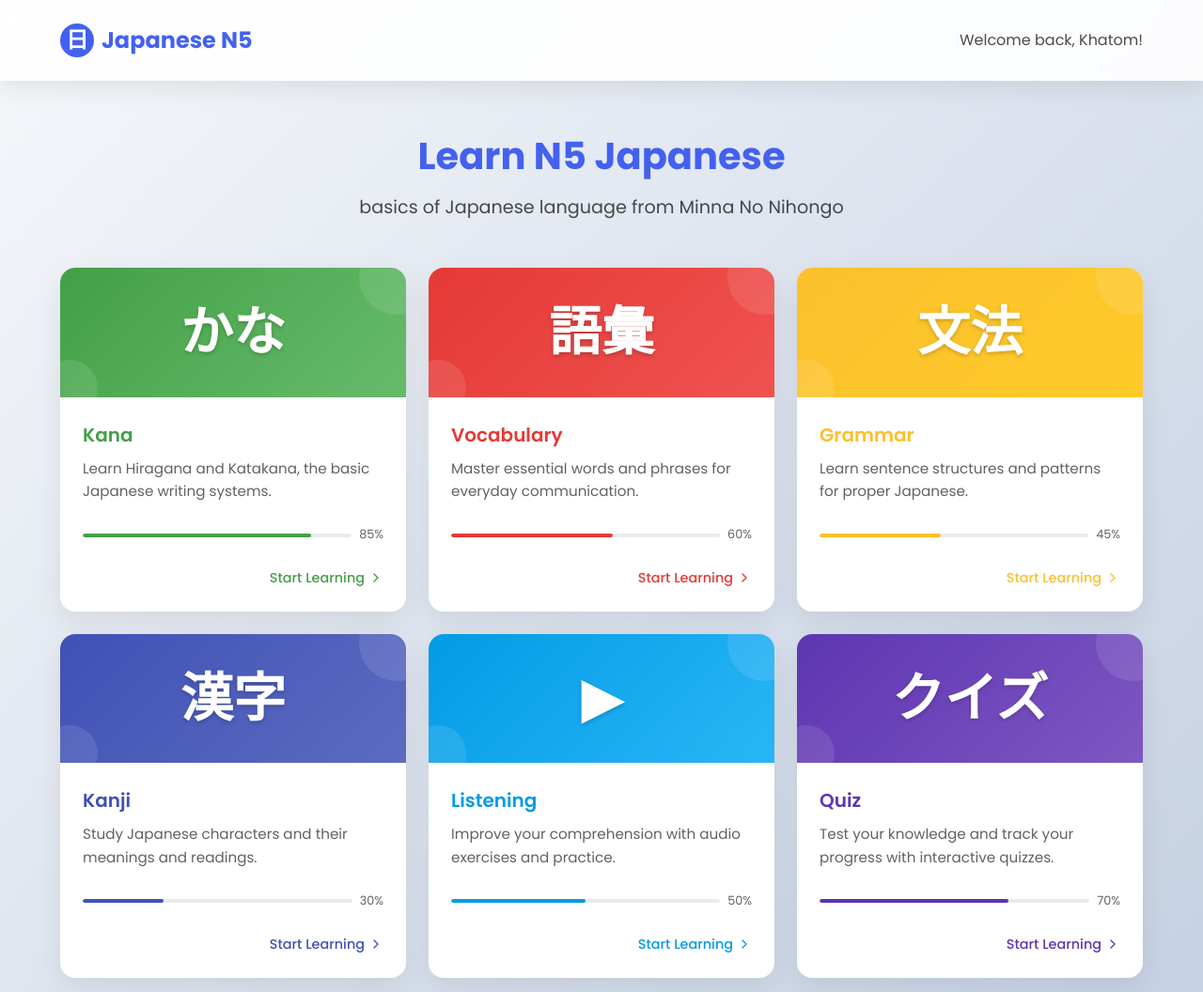
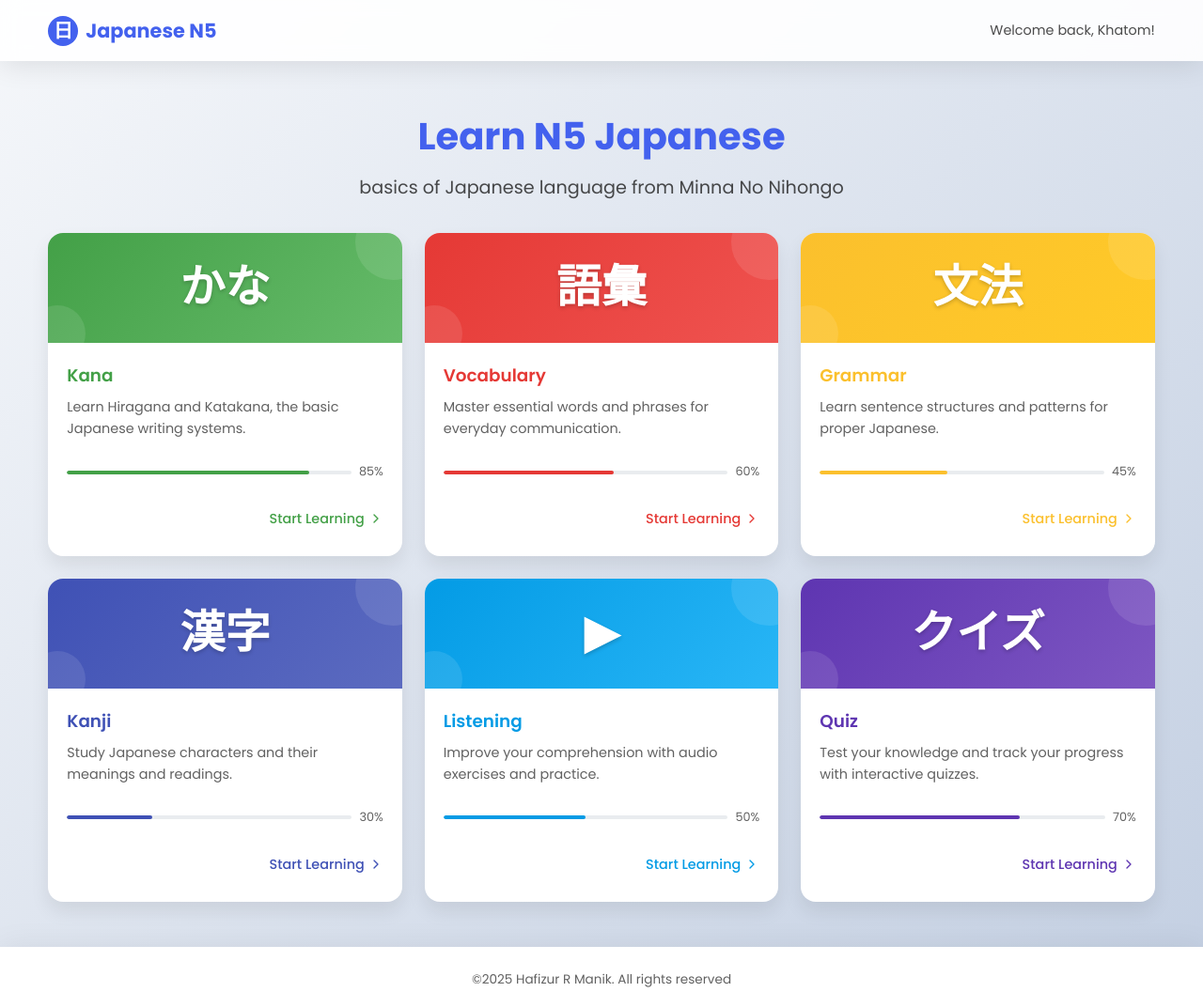
Before and after one commit to Rotonvai/learnn5bd, a plain HTML site: page index.html in a window 1280 px wide. Shown: the top 1056 px of the page at 94% size. Drawn offline with Linux system fonts and the light colour scheme.

Commit message:
Add files via upload

```diff
--- a/index.html
+++ b/index.html
@@ -2,12 +2,11 @@
 <html lang="en">
 <head>
   <meta charset="UTF-8" />
-  <meta name="viewport" content="width=device-width, initial-scale=1.0"/>
+  <meta name="viewport" content="width=device-width, initial-scale=1.0, maximum-scale=1.0, user-scalable=no"/>
   <title>Learn N5 Japanese</title>
   <link rel="preconnect" href="https://fonts.googleapis.com">
   <link rel="preconnect" href="https://fonts.gstatic.com" crossorigin>
   <link href="https://fonts.googleapis.com/css2?family=Poppins:wght@300;400;500;600;700&display=swap" rel="stylesheet">
-  <link rel="icon" type="image/N5" href="N5.jpg">
   <style>
     :root {
       --primary-color: #4361ee;
@@ -33,6 +32,7 @@
       margin: 0;
       padding: 0;
       box-sizing: border-box;
+      -webkit-tap-highlight-color: transparent;
     }
 
     body {
@@ -48,15 +48,16 @@
     .header {
       background: rgba(255, 255, 255, 0.9);
       backdrop-filter: blur(10px);
+      -webkit-backdrop-filter: blur(10px);
       box-shadow: 0 4px 30px rgba(0, 0, 0, 0.1);
-      padding: 1.5rem 0;
+      padding: 1rem 0;
       position: sticky;
       top: 0;
       z-index: 100;
     }
 
     .container {
-      width: 90%;
+      width: 92%;
       max-width: 1200px;
       margin: 0 auto;
     }
@@ -68,7 +69,7 @@
     }
 
     .logo {
-      font-size: 1.5rem;
+      font-size: 1.2rem;
       font-weight: 700;
       color: var(--primary-color);
       text-decoration: none;
@@ -80,8 +81,8 @@
     .logo-icon {
       background-color: var(--primary-color);
       color: white;
-      width: 36px;
-      height: 36px;
+      width: 32px;
+      height: 32px;
       border-radius: 50%;
       display: flex;
       align-items: center;
@@ -90,50 +91,81 @@
     }
 
     .greeting {
-      font-size: 1rem;
+      font-size: 0.9rem;
       color: var(--dark-color);
       opacity: 0.8;
     }
 
     .main {
       flex: 1;
-      padding: 3rem 0;
+      padding: 1.5rem 0;
     }
 
     .page-title {
       text-align: center;
-      margin-bottom: 3rem;
+      margin-bottom: 2rem;
     }
 
     .title-text {
-      font-size: 2.5rem;
+      font-size: 1.8rem;
       color: var(--primary-color);
       margin-bottom: 0.5rem;
       font-weight: 700;
     }
 
     .subtitle-text {
-      font-size: 1.2rem;
+      font-size: 1rem;
       color: var(--dark-color);
       opacity: 0.8;
       font-weight: 400;
+      padding: 0 1rem;
     }
 
     .grid {
       display: grid;
       grid-template-columns: repeat(1, 1fr);
-      gap: 1.5rem;
+      gap: 1rem;
     }
 
     @media (min-width: 640px) {
       .grid {
         grid-template-columns: repeat(2, 1fr);
+        gap: 1.25rem;
+      }
+
+      .title-text {
+        font-size: 2.2rem;
+      }
+
+      .subtitle-text {
+        font-size: 1.1rem;
+      }
+
+      .logo {
+        font-size: 1.3rem;
+      }
+
+      .main {
+        padding: 2rem 0;
       }
     }
 
     @media (min-width: 1024px) {
       .grid {
         grid-template-columns: repeat(3, 1fr);
+        gap: 1.5rem;
+      }
+
+      .title-text {
+        font-size: 2.5rem;
+      }
+
+      .subtitle-text {
+        font-size: 1.2rem;
+      }
+
+      .main {
+        padding: 3rem 0;
       }
     }
 
@@ -144,16 +176,13 @@
       text-decoration: none;
       color: inherit;
       transition: transform 0.3s ease, box-shadow 0.3s ease;
-      box-shadow: 0 10px 30px rgba(0, 0, 0, 0.08);
+      box-shadow: 0 10px 20px rgba(0, 0, 0, 0.08);
       position: relative;
       display: flex;
       flex-direction: column;
       height: 100%;
-    }
-
-    .card:hover {
-      transform: translateY(-5px);
-      box-shadow: 0 15px 35px rgba(0, 0, 0, 0.12);
+      -webkit-tap-highlight-color: rgba(0,0,0,0);
+      touch-action: manipulation;
     }
 
     .card:active {
@@ -161,13 +190,13 @@
     }
 
     .card-header {
-      padding: 1.5rem;
+      padding: 1.25rem;
       display: flex;
       align-items: center;
       justify-content: center;
       position: relative;
       overflow: hidden;
-      min-height: 120px;
+      min-height: 100px;
     }
 
     .card-header::before {
@@ -200,7 +229,7 @@
     .quiz-header { background: linear-gradient(135deg, var(--quiz-color), #7e57c2); }
 
     .japanese {
-      font-size: 3.5rem;
+      font-size: 3rem;
       font-weight: 700;
       color: white;
       text-align: center;
@@ -210,14 +239,14 @@
     }
 
     .card-body {
-      padding: 1.5rem;
+      padding: 1.25rem;
       flex: 1;
       display: flex;
       flex-direction: column;
     }
 
     .card-title {
-      font-size: 1.25rem;
+      font-size: 1.15rem;
       font-weight: 600;
       margin-bottom: 0.5rem;
       color: var(--dark-color);
@@ -231,14 +260,14 @@
     .quiz-title { color: var(--quiz-color); }
 
     .card-description {
-      font-size: 0.95rem;
+      font-size: 0.9rem;
       color: var(--dark-color);
       opacity: 0.7;
       margin-bottom: 1rem;
     }
 
     .card-footer {
-      padding: 0 1.5rem 1.5rem;
+      padding: 0 1.25rem 1.25rem;
       display: flex;
       justify-content: flex-end;
     }
@@ -251,6 +280,7 @@
       align-items: center;
       gap: 0.25rem;
       transition: var(--transition);
+      padding: 0.5rem 0;
     }
 
     .kana-button { color: var(--kana-color); }
@@ -259,24 +289,6 @@
     .kanji-button { color: var(--kanji-color); }
     .listening-button { color: var(--listening-color); }
     .quiz-button { color: var(--quiz-color); }
-
-    .card:hover .card-button {
-      gap: 0.5rem;
-    }
-
-    .footer {
-      background: white;
-      padding: 2rem 0;
-      text-align: center;
-      margin-top: auto;
-      box-shadow: 0 -4px 30px rgba(0, 0, 0, 0.05);
-    }
-
-    .footer-text {
-      color: var(--dark-color);
-      opacity: 0.7;
-      font-size: 0.9rem;
-    }
 
     .progress-indicator {
       display: flex;
@@ -310,6 +322,20 @@
       white-space: nowrap;
       color: var(--dark-color);
       opacity: 0.7;
+    }
+
+    .footer {
+      background: white;
+      padding: 1.5rem 0;
+      text-align: center;
+      margin-top: auto;
+      box-shadow: 0 -4px 30px rgba(0, 0, 0, 0.05);
+    }
+
+    .footer-text {
+      color: var(--dark-color);
+      opacity: 0.7;
+      font-size: 0.85rem;
     }
   </style>
 </head>
```
